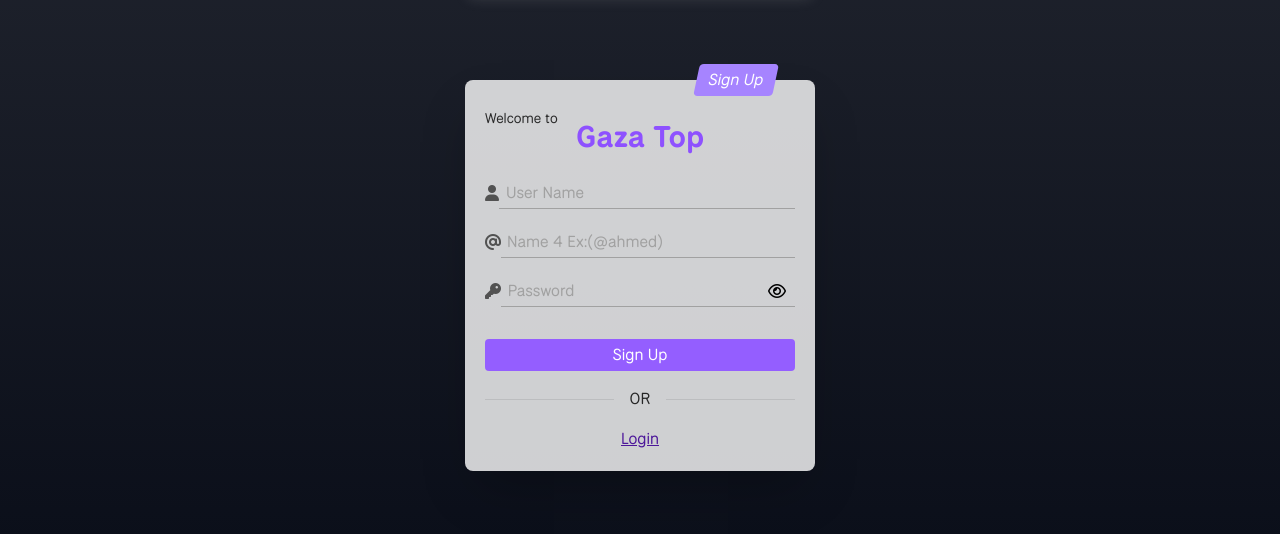
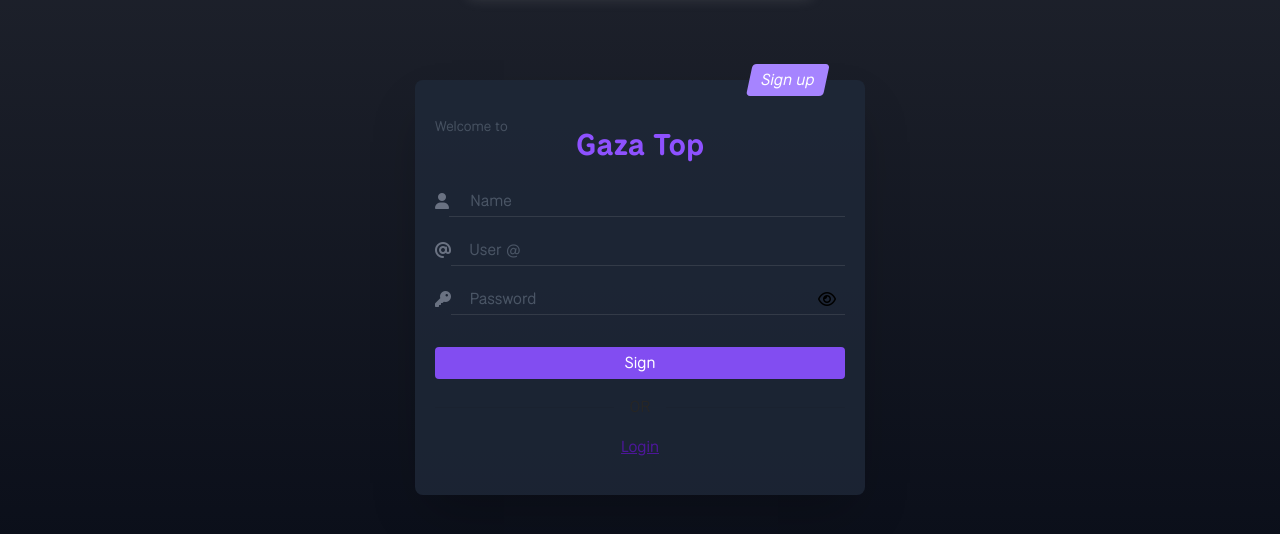
Before and after one commit to 0xA7M3D/gaza-top-2, a React (Vite) app: page /sign/signup in a window 1280 px wide. Shown: the top 534 px of the page. Built offline with nearby package versions, Linux system fonts and the light colour scheme.

Commit message:
Update page login & register UI

```diff
--- a/src/components/login/signup.jsx
+++ b/src/components/login/signup.jsx
@@ -23,9 +23,13 @@ function SignUp(){
     function send(){
         // console.log(data_user);
 
-            fetch("http://localhost/Gaza-Top/Gaza-Top/Api/signup.php",{
+            fetch("http://localhost:5000/signup",{
                 body: JSON.stringify(data_user),
                 method:"POST",
+                headers: {
+                    'Content-Type': 'application/json',
+                    'Accept': 'application/json'
+                },
             })
             .then(resp => resp.json())
             .then(data =>{
@@ -65,36 +69,40 @@ function SignUp(){
                 </div>
             </div>
 
-            <div className="login gap-4 shadow-2xl flex flex-col items-center relative  p-5 pt-7 bg-white/80 text-black rounded-lg w-[350px] border-0 border-violet-400">
+             <div className="sign gap-4 shadow-2xl flex flex-col items-center relative  p-5  py-9 bg-gray-800/80 text-black rounded-lg w-[450px] border-0 border-violet-400">
+
+
                 <div className="title_page absolute -translate-1/2 top-0 right-0 scale-3d -skew-x-12 bg-violet-400 p-1 px-3 text-white rounded-sm ">
-                    <p>Sign Up</p>
+                    <p>Sign up</p>
                 </div>
                 <div className="text_title text-3xl leading-4 w-full">
-                    <p className="text-sm text-neutral-900/90  ">Welcome to</p>
+                    <p className="text-sm text-gray-600/90  ">Welcome to</p>
                     <h3 className="text-center text-violet-500 font-bold">Gaza Top</h3>
                 </div>
+                <form onSubmit={send} method="post" className="contents">
                     <div className="inps flex flex-col py-4 w-full gap-4">
                         <div className="inp-1 flex relative items-center flex-row">
-                        <i className={`fa fa-user ${faucus.facus1 ? "text-violet-400":"text-neutral-600"}`}></i>
-                        <span className={`absolute -translate-1/2 ${faucus.facus1 ? "top-0 left-15 text-neutral-600 text-sm":"top-1/2 left-15"} transition-all  text-neutral-400 z-[1] `}> User Name </span>
-                        <input onChange={(e)=>Set_data_user((provid)=>({...provid,name:e.target.value}))} onFocus={()=>SetFaucus((prev)=>({...prev,facus1:true}))} onBlur={(e)=> SetFaucus((prev)=> ({...prev,facus1: e.target.value?true:false}))} className={`w-full  p-1 px-3 border-b ${faucus.facus1 ? "border-violet-400":"border-neutral-400"} outline-none relative z-[4]`} type="text" />
+                            <i className={`fa fa-user ${faucus.facus1 ? "text-violet-400":"text-gray-500"}`}></i>
+                            <span className={`absolute -translate-1/2 ${faucus.facus1 ? "top-0 left-15 text-gray-700 text-sm":"top-1/2 left-14"} transition-all  text-gray-600 z-[1] `}> Name </span>
+                            <input onChange={(e)=>Set_data_user((provid)=>({...provid,user:e.target.value}))} onFocus={()=>SetFaucus((prev)=>({...prev,facus1:true}))} onBlur={(e)=> SetFaucus((prev)=> ({...prev,facus1: e.target.value?true:false}))} className={`w-full p-1 px-3 border-b ${faucus.facus1 ? "border-violet-500/40":"border-white/10"} outline-none relative z-[3] text-gray-300 pl-5`} type="text" />
                         </div>
                         <div className="inp-1 flex relative items-center flex-row">
-                        <i className={`fa fa-at ${faucus.facus3 ? "text-violet-400":"text-neutral-600"}`}></i>
-                        <span className={`absolute -translate-1/2 ${faucus.facus3 ? "top-0 left-24 text-neutral-600 text-sm":"top-1/2 left-25"} transition-all  text-neutral-400 z-[1] whitespace-nowrap`}> Name 4 Ex:(@ahmed) </span>
-                        <input onChange={(e)=>Set_data_user((provid)=>({...provid,user:e.target.value}))} onFocus={()=>SetFaucus((prev)=>({...prev,facus3:true}))} onBlur={(e)=> SetFaucus((prev)=> ({...prev,facus3: e.target.value?true:false}))} className={`w-full  p-1 px-3 border-b ${faucus.facus3 ? "border-violet-400":"border-neutral-400"} outline-none relative z-[4]`} type="text" />
+                            <i className={`fa fa-at ${faucus.facus2 ? "text-violet-400":"text-gray-500"}`}></i>
+                            <span className={`absolute -translate-1/2 ${faucus.facus2 ? "top-0 left-15 text-gray-700 text-sm":"top-1/2 left-15"} transition-all  text-gray-600 z-[1] `}> User @ </span>
+                            <input onChange={(e)=>Set_data_user((provid)=>({...provid,user:e.target.value}))} onFocus={()=>SetFaucus((prev)=>({...prev,facus2:true}))} onBlur={(e)=> SetFaucus((prev)=> ({...prev,facus2: e.target.value?true:false}))} className={`w-full p-1 px-3 border-b ${faucus.facus2 ? "border-violet-500/40":"border-white/10"} outline-none relative z-[3] text-gray-300 pl-5`} type="text" />
                         </div>
                         <div className="inp-1 flex relative items-center flex-row">
-                        <i className={`fa fa-key ${faucus.facus2 ? "text-violet-400":"text-neutral-600"}`}></i>
-                        <span className={`absolute -translate-1/2 ${faucus.facus2 ? "top-0 left-14 text-neutral-600 text-sm":"top-1/2 left-14"} transition-all  text-neutral-400 z-[1] `}> Password </span>
-                        <input onChange={(e)=>Set_data_user((provid)=>({...provid,pass:e.target.value}))} onFocus={()=>SetFaucus( (prev)=>({...prev, facus2:true}))} onBlur={(e)=> SetFaucus((prev)=> ({...prev,facus2:e.target.value ? true:false}))} className={`w-full p-1 px-3 border-b ${faucus.facus2 ? "border-violet-400":"border-neutral-400"} outline-none relative z-[4]`} type={`${show?"text":"password"}`} />
-                        <i onClick={()=>{SetShow(!show)}} className={`far fa-eye${show ? "-slash":""} absolute cursor-pointer -translate-1/2 top-1/2 right-0 z-[5]`}></i>
+                            <i className={`fa fa-key ${faucus.facus3 ? "text-violet-400":"text-gray-500"}`}></i>
+                            <span className={`absolute -translate-1/2 ${faucus.facus3 ? "top-0 left-16 text-gray-700 text-sm":"top-1/2 left-17"} transition-all  text-gray-600 z-[1] `}> Password </span>
+                            <input onChange={(e)=>Set_data_user((provid)=>({...provid,pass:e.target.value}))} onFocus={()=>SetFaucus( (prev)=>({...prev, facus3:true}))} onBlur={(e)=> SetFaucus((prev)=> ({...prev,facus3:e.target.value ? true:false}))} className={`w-full p-1 px-3 border-b ${faucus.facus3 ? "border-violet-500/40":"border-white/10"} outline-none relative z-[3] text-gray-300 pl-5`} type={`${show?"text":"password"}`} />
+                            <i onClick={()=>{SetShow(!show)}} className={`far fa-eye${show ? "-slash":""} absolute cursor-pointer -translate-1/2 top-1/2 right-0 z-[4]`}></i>
 
                         </div>
                     </div>
                     <div className="btn w-full">
-                    <button onClick={send} className="p-1 w-full rounded cursor-pointer text-white  bg-violet-500/90 hover:bg-violet-500 hover:scale-[0.98] active:bg-violet-500 active:scale-[0.98] transition " type="submit">Sign Up</button>
+                        <button className="p-1 w-full rounded cursor-pointer text-white  bg-violet-500/90 hover:bg-violet-500 hover:scale-[0.98] active:bg-violet-500 active:scale-[0.98] transition " type="submit">Sign</button>
                     </div>
+                </form>
                 {/* <hr className="w-1/2 text-violet-400"/> */}
                 <div className="or flex items-center w-full text-neutral-900/10">
                     <hr className="w-full" />
```
Also changed, not shown: src/components/login/login.jsx (+10 -9 lines). Lines whose indentation alone changed are shown as unchanged.
